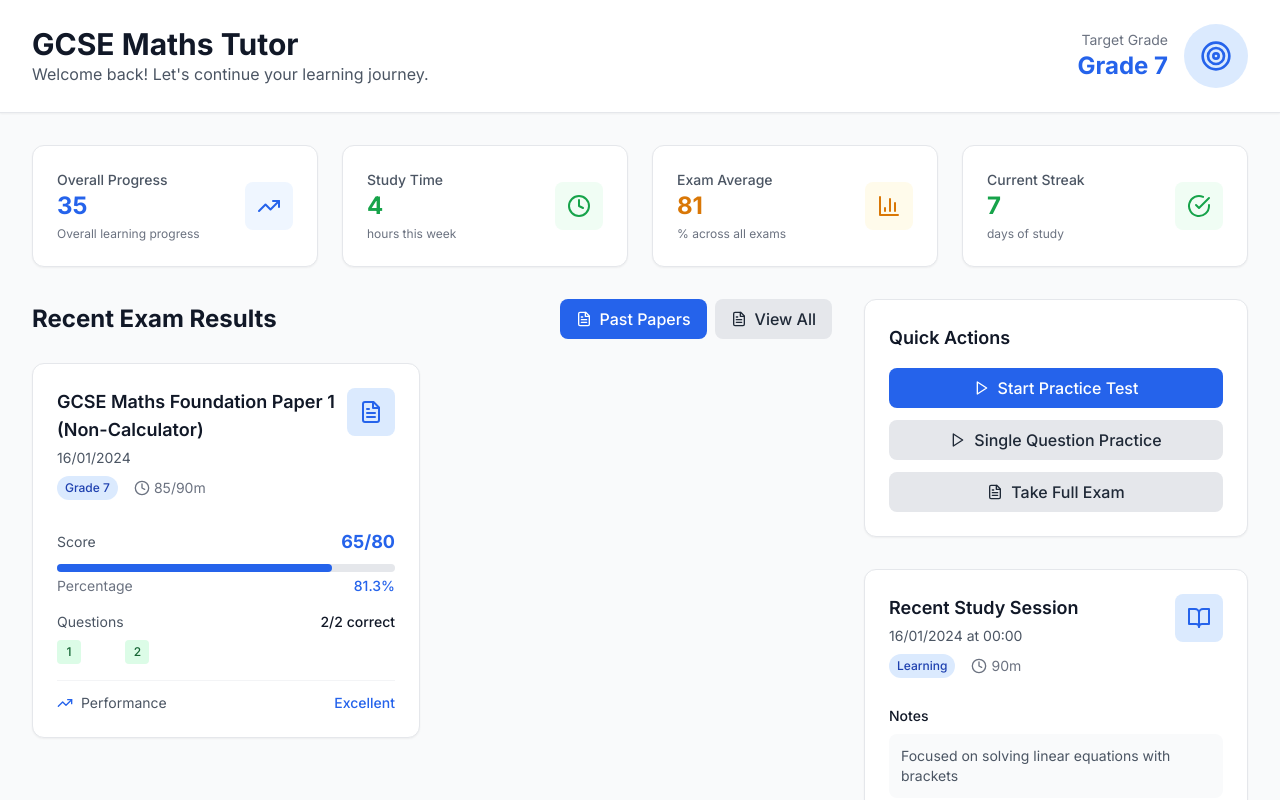
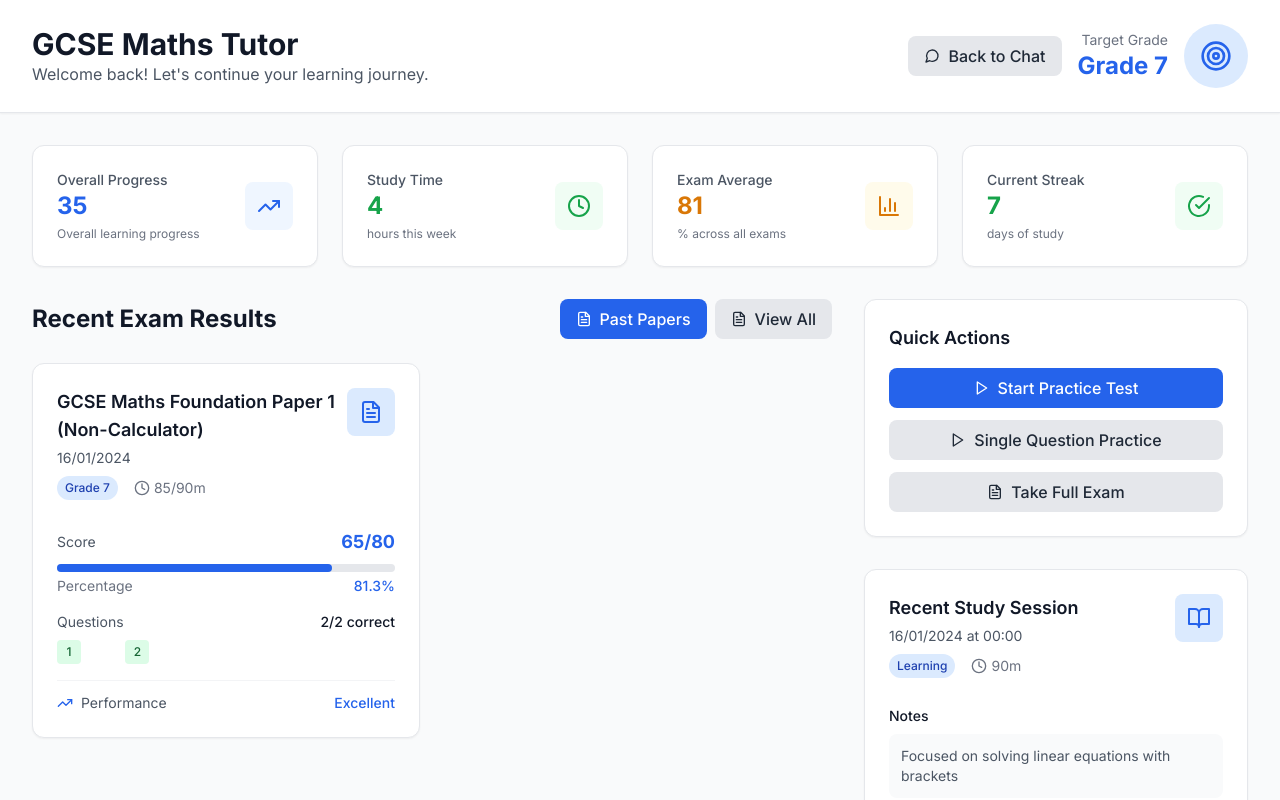
Before and after one commit to jack33wong/tutor, a Next.js app: page /dashboard in a window 1280 px wide. Shown: the top 800 px of the page. Built offline with nearby package versions, Linux system fonts and the light colour scheme.

Commit message:
fix: resolve syntax errors in userProgress.ts and clean up data structure

```diff
--- a/app/dashboard/page.tsx
+++ b/app/dashboard/page.tsx
@@ -10,7 +10,8 @@ import {
   Target,
   CheckCircle,
   Play,
-  BarChart3
+  BarChart3,
+  MessageCircle
 } from 'lucide-react';
 import { sampleUserProgress } from '@/data/userProgress';
 import { examPapers } from '@/data/examPapers';
@@ -37,6 +38,13 @@ export default function Dashboard() {
               <p className="text-gray-600">Welcome back! Let's continue your learning journey.</p>
             </div>
             <div className="flex items-center space-x-4">
+              <button
+                onClick={() => router.push('/')}
+                className="btn-secondary flex items-center space-x-2"
+              >
+                <MessageCircle className="w-4 h-4" />
+                <span>Back to Chat</span>
+              </button>
               <div className="text-right">
                 <p className="text-sm text-gray-500">Target Grade</p>
                 <p className="text-2xl font-bold text-primary-600">Grade {userProgress.targetGrade}</p>
--- a/data/userProgress.ts
+++ b/data/userProgress.ts
@@ -6,8 +6,6 @@ export interface UserProgress {
   targetGrade: '1' | '2' | '3' | '4' | '5' | '6' | '7' | '8' | '9';
   currentLevel: 'foundation' | 'higher';
 }
-
-
 
 export interface PracticeQuestionResult {
   questionId: string;
@@ -51,7 +49,6 @@ export const sampleUserProgress: UserProgress = {
   targetGrade: '7',
   currentLevel: 'foundation',
   overallProgress: 35,
-
   examAttempts: [
     {
       examId: 'paper-1-foundation-2023',
@@ -84,7 +81,6 @@ export const sampleUserProgress: UserProgress = {
       id: 'session1',
       date: new Date('2024-01-16'),
       duration: 90,
-
       sessionType: 'learning',
       notes: 'Focused on solving linear equations with brackets'
     },
@@ -92,7 +88,6 @@ export const sampleUserProgress: UserProgress = {
       id: 'session2',
       date: new Date('2024-01-15'),
       duration: 120,
-
       sessionType: 'practice',
       notes: 'Mixed practice on ratios and algebraic expressions'
     }
```
